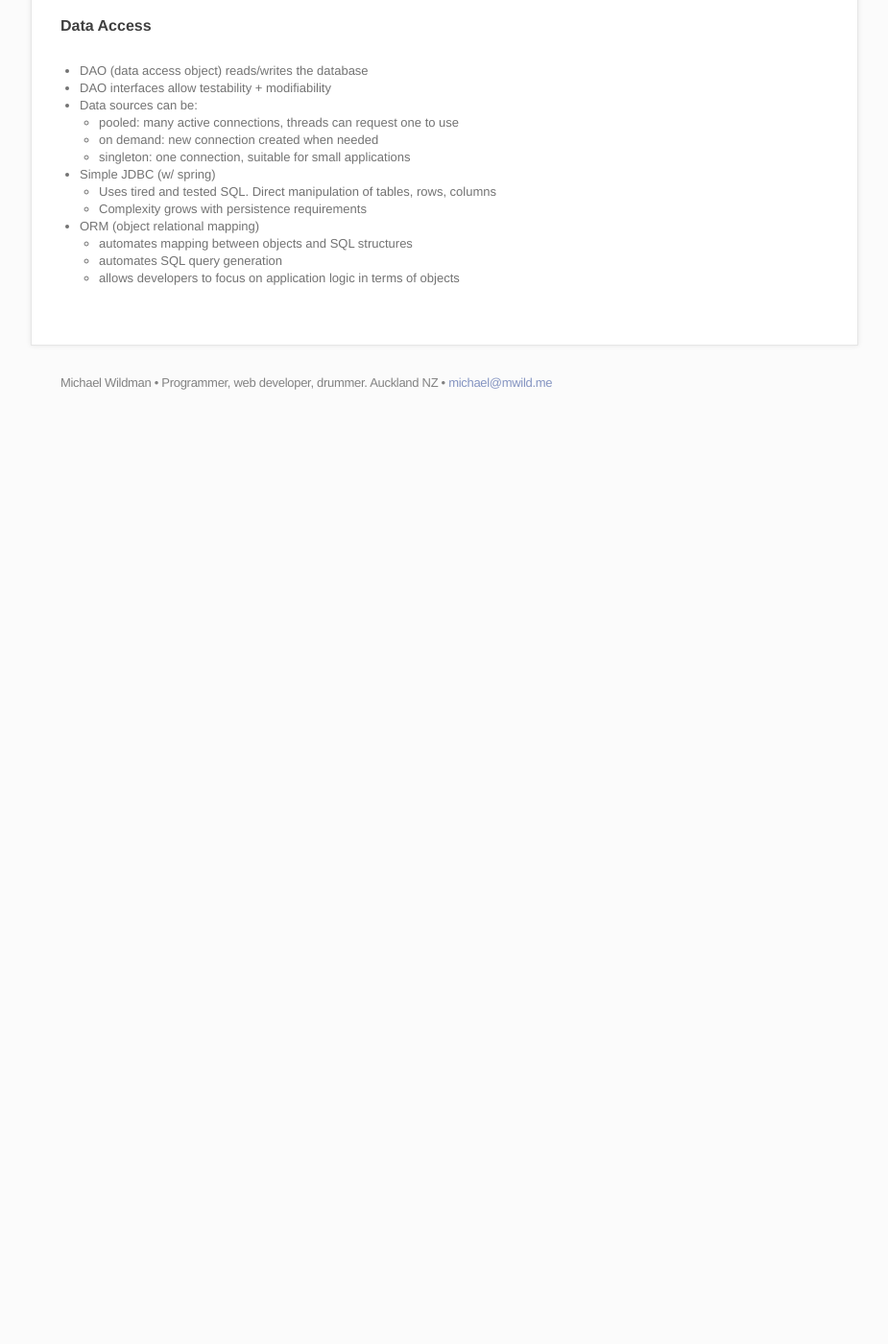
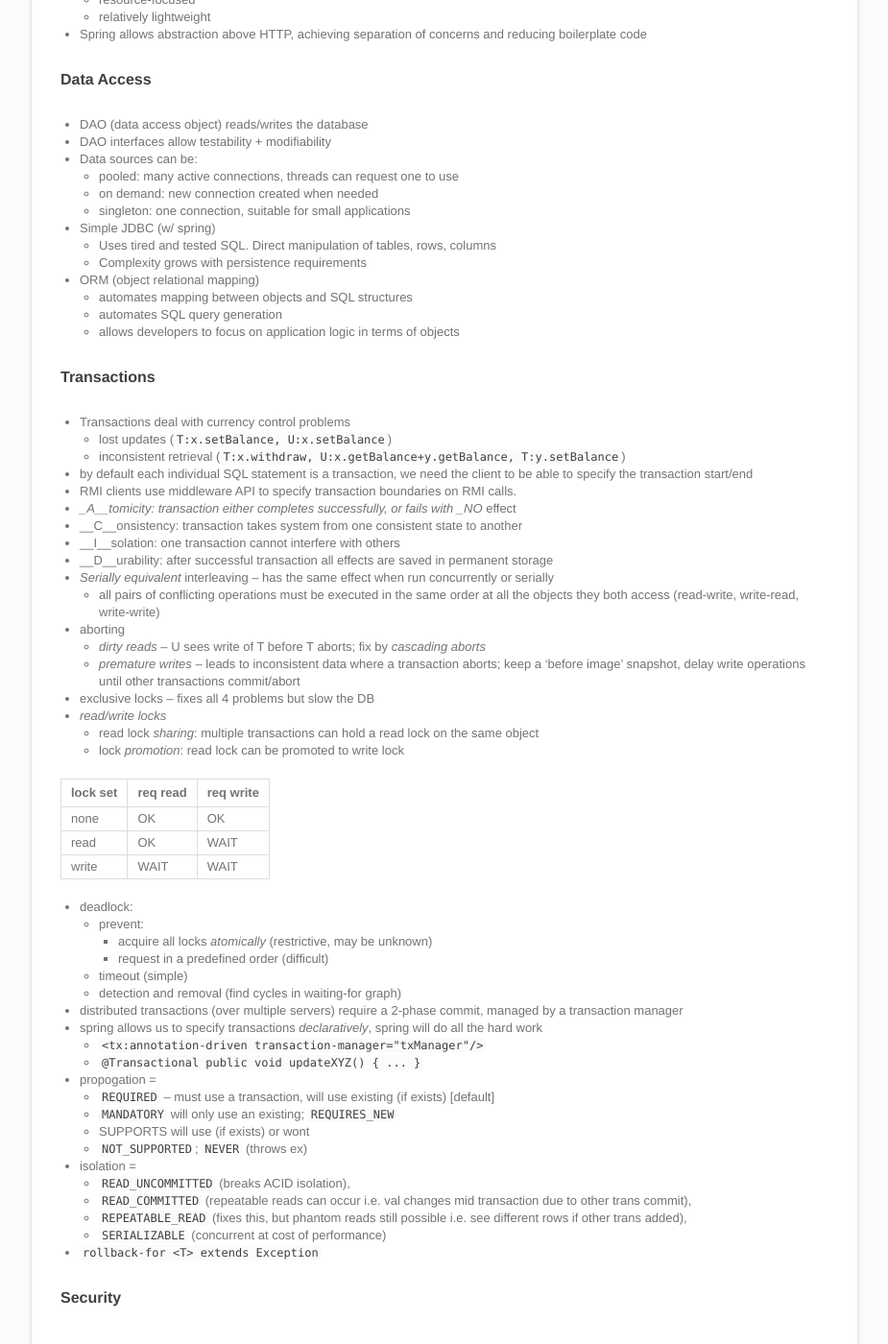
Before and after one commit to m-wild/mwild.me_archive, a Jekyll site: the page built from _posts/uni/2014-11-05-cs335-notes.md, in a window 1280 px wide and 1400 px high, scrolled down 950 px. Shown: the whole window at 96% size, without its empty margins (177-1102 px from the left). Built offline with Jekyll 4.4.1, drawn with Linux system fonts in a browser that asks for light colours; Markdown is read by kramdown in place of the engine named in the settings; before the commit the page ends 1388 px from its top, so only the background shows below that.

Commit message:
cs335 updates

```diff
--- a/_posts/uni/2014-11-05-cs335-notes.md
+++ b/_posts/uni/2014-11-05-cs335-notes.md
@@ -5,6 +5,7 @@ category: uni
 excerpt:
 ---
 
+##Spring framework
 ####IoC
 - Interfaces improve extensibility and flexibility
 - IoC allows component implementations and binding requirements to be manages separately from application code
@@ -36,7 +37,6 @@ excerpt:
 	- relatively lightweight
 - Spring allows abstraction above HTTP, achieving separation of concerns and reducing boilerplate code
 
-
 ####Data Access
 - DAO (data access object) reads/writes the database
 - DAO interfaces allow testability + modifiability
@@ -51,3 +51,53 @@ excerpt:
 	- automates mapping between objects and SQL structures
 	- automates SQL query generation
 	- allows developers to focus on application logic in terms of objects
+
+####Transactions
+- Transactions deal with currency control problems
+	- lost updates (`T:x.setBalance, U:x.setBalance`)
+	- inconsistent retrieval (`T:x.withdraw, U:x.getBalance+y.getBalance, T:y.setBalance`)
+- by default each individual SQL statement is a transaction, we need the client to be able to specify the transaction start/end
+- RMI clients use middleware API to specify  transaction boundaries on RMI calls.
+- __A__tomicity: transaction either completes successfully, or fails with _NO_ effect
+- __C__onsistency: transaction takes system from one consistent state to another
+- __I__solation: one transaction cannot interfere with others
+- __D__urability: after successful transaction all effects are saved in permanent storage
+- _Serially equivalent_ interleaving -- has the same effect when run concurrently or serially
+	- all pairs of conflicting operations must be executed in the same order at all the objects they both access (read-write, write-read, write-write)
+- aborting
+	- _dirty reads_ -- U sees write of T before T aborts; fix by _cascading aborts_
+	- _premature writes_ -- leads to inconsistent data where a transaction aborts; keep a 'before image' snapshot, delay write operations until other transactions commit/abort
+- exclusive locks -- fixes all 4 problems but slow the DB
+- _read/write locks_
+	- read lock _sharing_: multiple transactions can hold a read lock on the same object
+	- lock _promotion_: read lock can be promoted to write lock
+
+| lock set 	| req read 	| req write |
+| :------- 	| :------- 	| :-------- |
+| none		| OK 		| OK		|
+| read 		| OK 		| WAIT		|
+| write 	| WAIT 		| WAIT		|
+
+- deadlock:
+	- prevent:
+		- acquire all locks _atomically_ (restrictive, may be unknown)
+		- request in a predefined order (difficult)
+	- timeout (simple)
+	- detection and removal (find cycles in waiting-for graph)
+- distributed transactions (over multiple servers) require a 2-phase commit, managed by a transaction manager
+- spring allows us to specify transactions _declaratively_, spring will do all the hard work
+	- `<tx:annotation-driven transaction-manager="txManager"/>`
+	- `@Transactional public void updateXYZ() { ... }`
+- propogation =
+	- `REQUIRED` -- must use a transaction, will use existing (if exists) [default]
+	- `MANDATORY` will only use an existing; `REQUIRES_NEW`
+	- SUPPORTS will use (if exists) or wont
+	- `NOT_SUPPORTED`; `NEVER` (throws ex)
+- isolation =
+	- `READ_UNCOMMITTED` (breaks ACID isolation),
+	- `READ_COMMITTED` (repeatable reads can occur i.e. val changes mid transaction due to other trans commit),
+	- `REPEATABLE_READ` (fixes this, but phantom reads still possible i.e. see different rows if other trans added),
+	- `SERIALIZABLE` (concurrent at cost of performance)
+- `rollback-for <T> extends Exception`
+
+####Security
```
